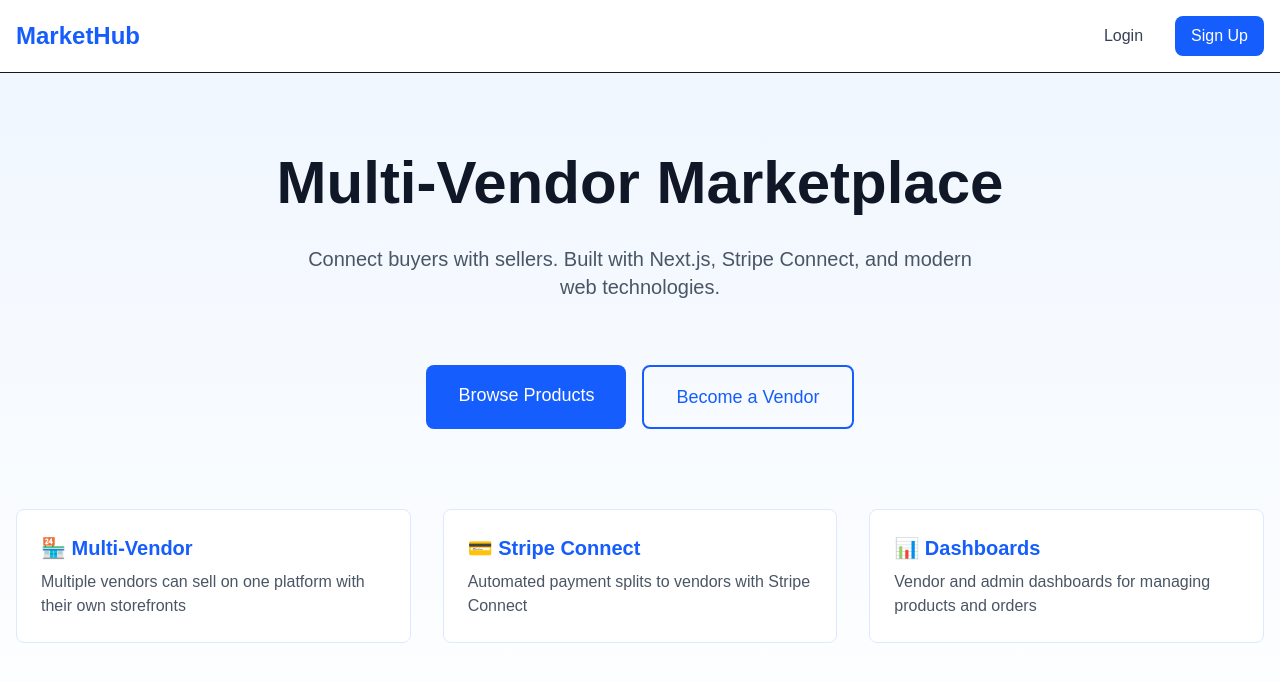
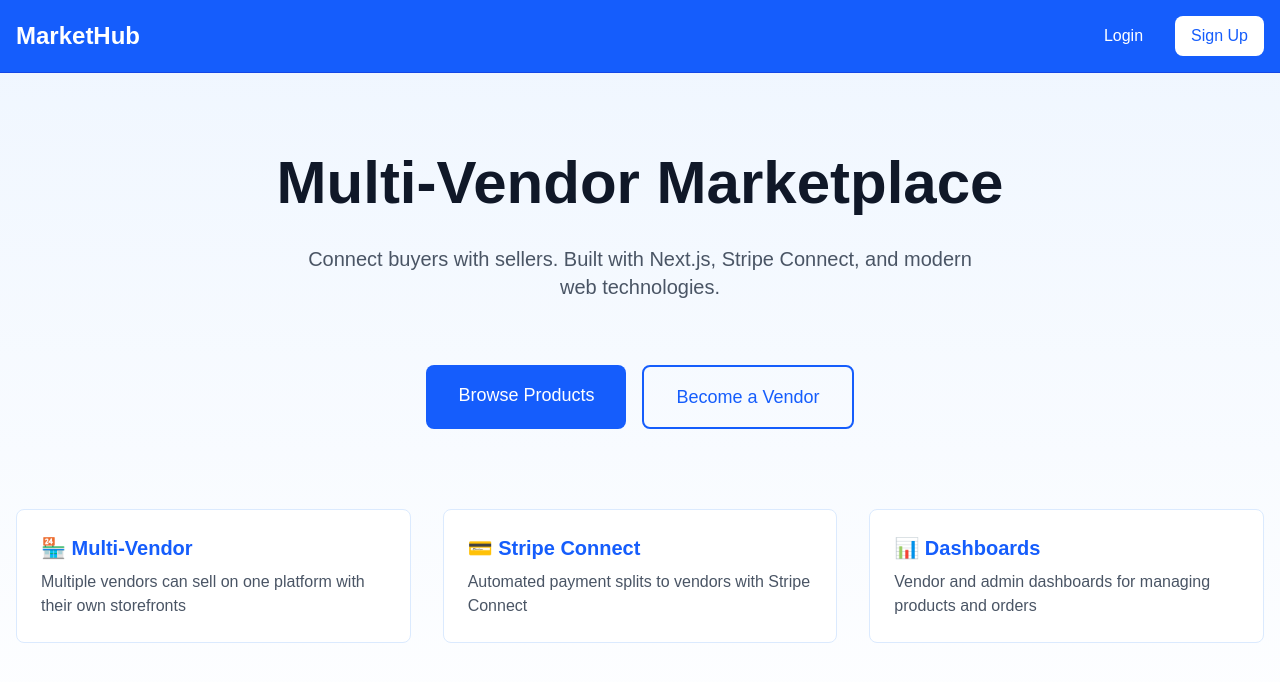
Before and after one commit to HichamxMahboub/marketplace-hub, a Next.js app: page / in a window 1280 px wide. Shown: the top 682 px of the page. Built offline with nearby package versions, Linux system fonts and the light colour scheme.

Commit message:
Change white navbar to blue

```diff
--- a/app/(shop)/shop/page.tsx
+++ b/app/(shop)/shop/page.tsx
@@ -19,12 +19,12 @@ export default function ShopPage() {
 
   return (
     <div className="min-h-screen bg-gradient-to-b from-blue-50 to-white">
-      <nav className="bg-white border-b">
+      <nav className="bg-blue-600 border-b border-blue-700">
         <div className="max-w-7xl mx-auto px-4 py-4 flex justify-between items-center">
-          <Link href="/" className="text-2xl font-bold text-blue-600">MarketHub</Link>
+          <Link href="/" className="text-2xl font-bold text-white">MarketHub</Link>
           <div className="flex gap-4">
-            <Link href="/cart" className="px-4 py-2 hover:text-blue-600">Cart</Link>
-            <Link href="/login" className="px-4 py-2 hover:text-blue-600">Login</Link>
+            <Link href="/cart" className="px-4 py-2 text-white hover:text-blue-100">Cart</Link>
+            <Link href="/login" className="px-4 py-2 text-white hover:text-blue-100">Login</Link>
           </div>
         </div>
       </nav>
--- a/app/(vendor)/dashboard/page.tsx
+++ b/app/(vendor)/dashboard/page.tsx
@@ -49,12 +49,12 @@ export default function VendorDashboard() {
 
   return (
     <div className="min-h-screen bg-gradient-to-b from-blue-50 to-white">
-      <nav className="bg-white border-b">
+      <nav className="bg-blue-600 border-b border-blue-700">
         <div className="max-w-7xl mx-auto px-4 py-4 flex justify-between items-center">
-          <Link href="/" className="text-2xl font-bold text-blue-600">MarketHub</Link>
+          <Link href="/" className="text-2xl font-bold text-white">MarketHub</Link>
           <div className="flex gap-4">
-            <Link href="/shop" className="px-4 py-2 hover:text-blue-600">Shop</Link>
-            <Link href="/api/auth/logout" className="px-4 py-2 hover:text-blue-600">Logout</Link>
+            <Link href="/shop" className="px-4 py-2 text-white hover:text-blue-100">Shop</Link>
+            <Link href="/api/auth/logout" className="px-4 py-2 text-white hover:text-blue-100">Logout</Link>
           </div>
         </div>
       </nav>
--- a/app/page.tsx
+++ b/app/page.tsx
@@ -3,12 +3,12 @@ import Link from "next/link"
 export default function Home() {
   return (
     <div className="min-h-screen bg-gradient-to-b from-blue-50 to-white">
-      <nav className="bg-white border-b">
+      <nav className="bg-blue-600 border-b border-blue-700">
         <div className="max-w-7xl mx-auto px-4 py-4 flex justify-between items-center">
-          <h1 className="text-2xl font-bold text-blue-600">MarketHub</h1>
+          <h1 className="text-2xl font-bold text-white">MarketHub</h1>
           <div className="flex gap-4">
-            <Link href="/login" className="px-4 py-2 text-gray-700 hover:text-blue-600">Login</Link>
-            <Link href="/register" className="px-4 py-2 bg-blue-600 text-white rounded-lg hover:bg-blue-700">Sign Up</Link>
+            <Link href="/login" className="px-4 py-2 text-white hover:text-blue-100">Login</Link>
+            <Link href="/register" className="px-4 py-2 bg-white text-blue-600 rounded-lg hover:bg-blue-50">Sign Up</Link>
           </div>
         </div>
       </nav>
```
